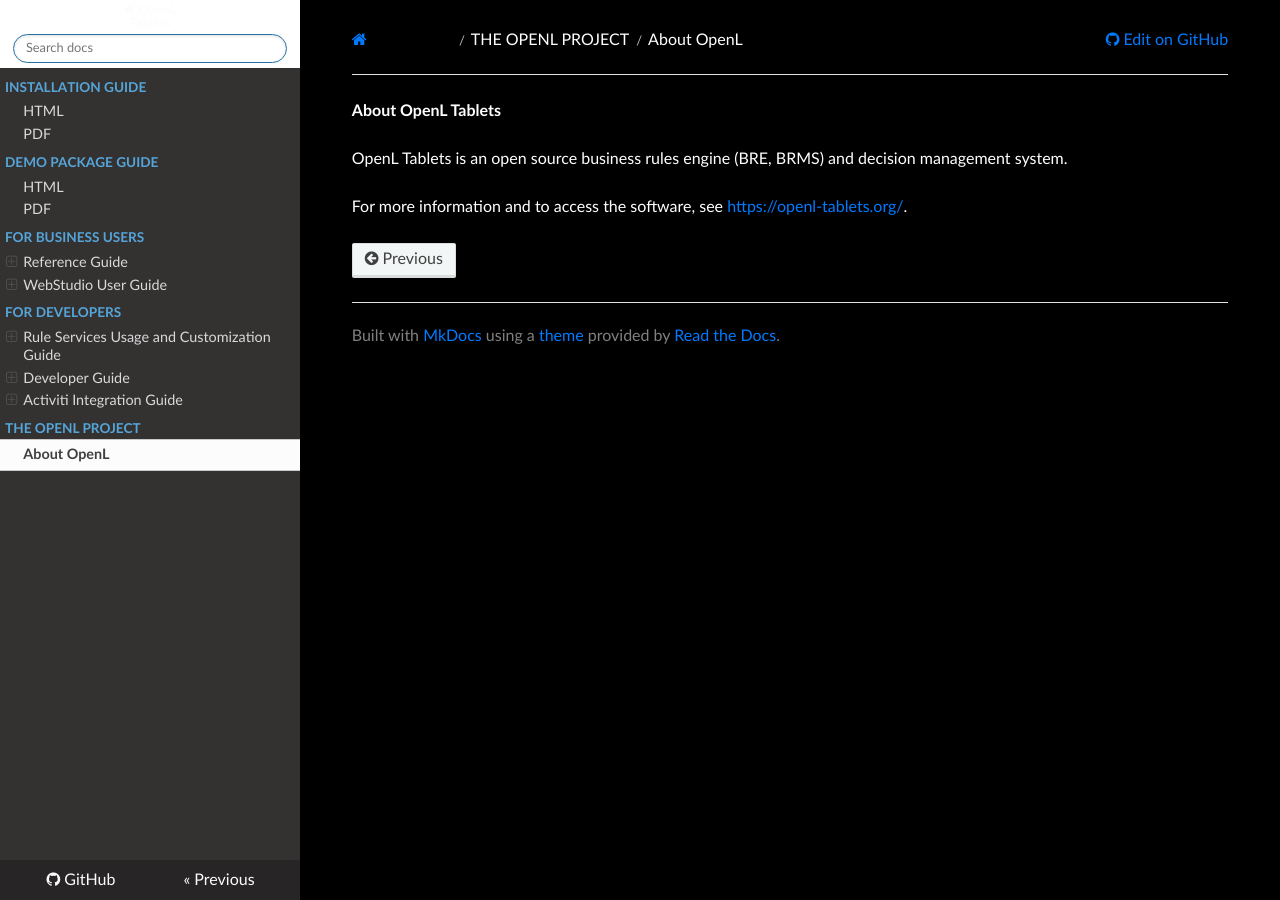
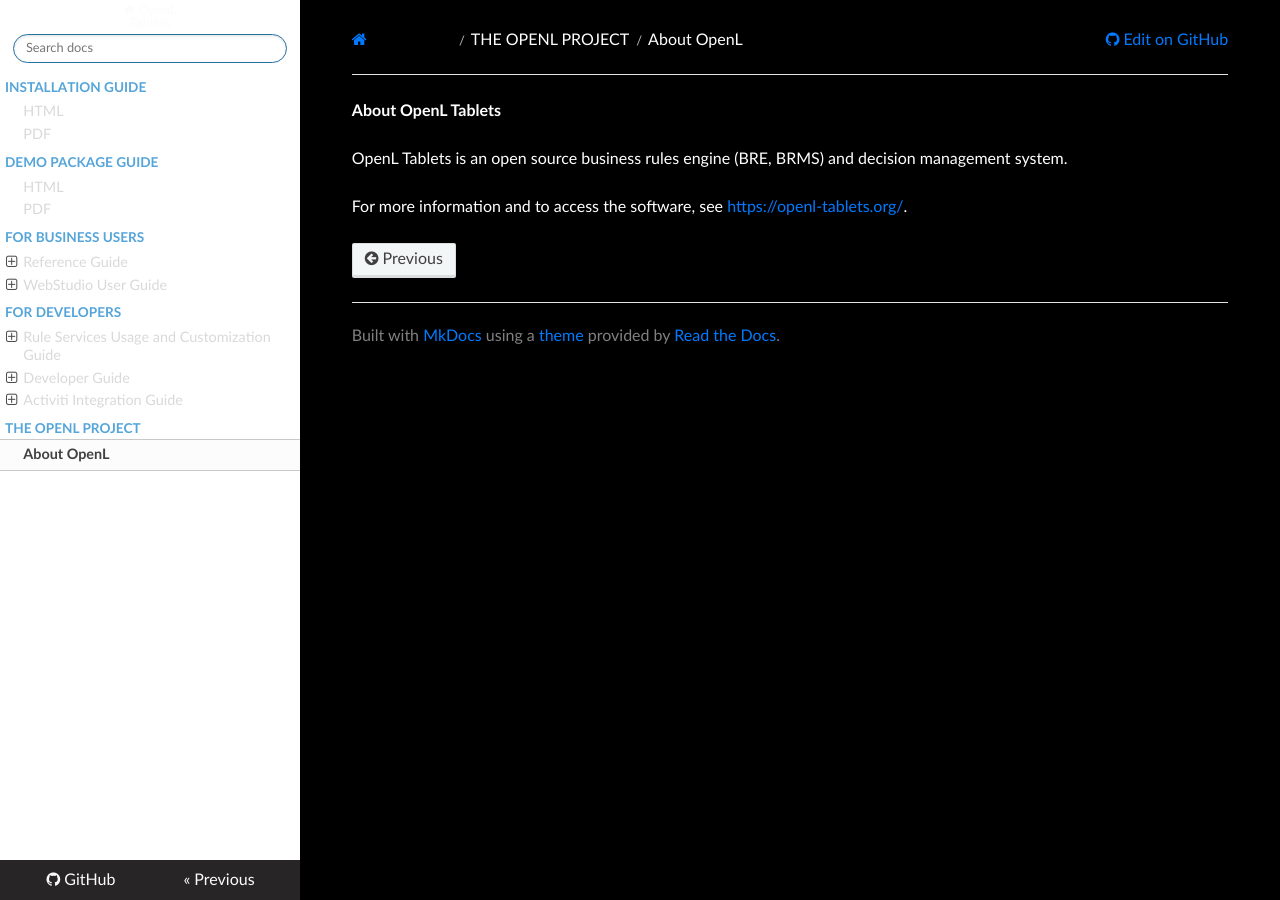
Before and after one commit to agradus/OpenLdocs, an MkDocs documentation site: the page built from docs/about.md, in a window 1280 px wide. Built offline with MkDocs 1.6.1, drawn with Linux system fonts in a browser that asks for light colours; nearby versions of some CDN libraries.

Commit message:
Update extra.css
white test

```diff
--- a/docs/css/extra.css
+++ b/docs/css/extra.css
@@ -1,6 +1,6 @@
 /* test for left nav */
 
-    .wy-nav-shift {
+    .wy-nav-side {
         background-color: white;
     }
 
```
